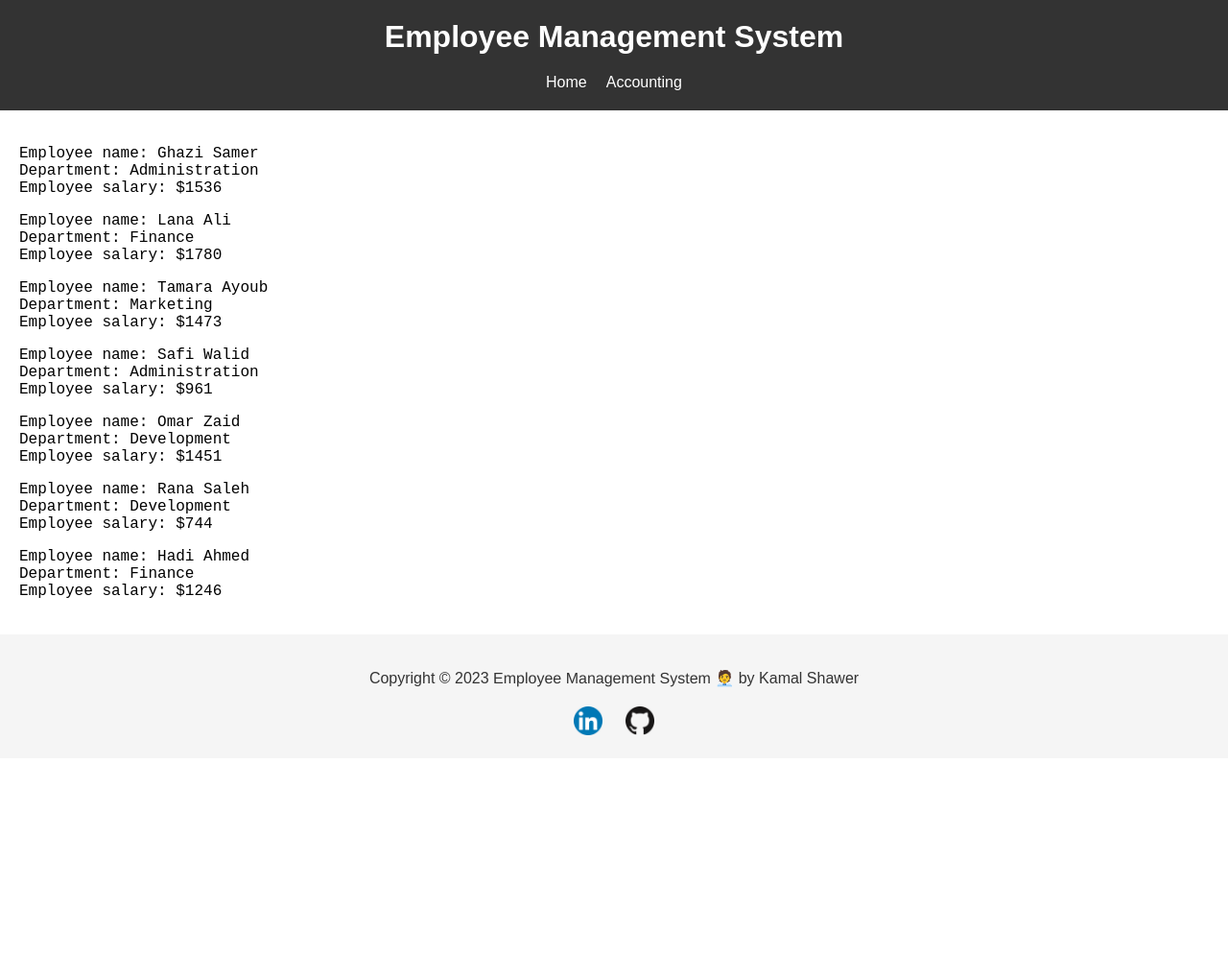
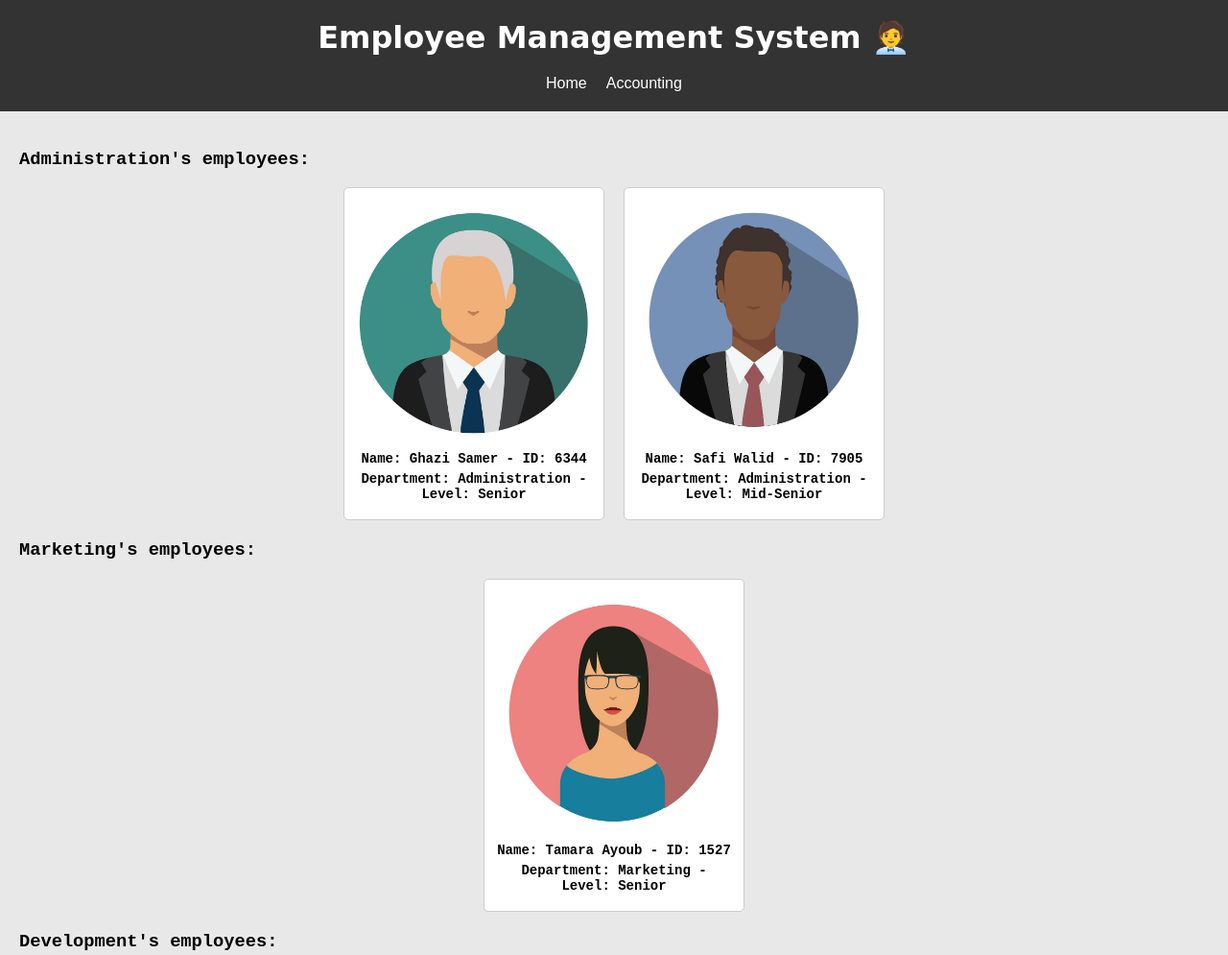
Before and after one commit to KamalSHOffical/HR-management-system, a plain HTML site: page index.html in a window 1280 px wide. Shown: the top 995 px of the page at 96% size. Before the commit the page ends 800 px from the top, so only its background shows below. Drawn offline with Linux system fonts and the light colour scheme; a web font is replaced by a local one.

Commit message:
DOM Update

```diff
--- a/index.html
+++ b/index.html
@@ -15,7 +15,7 @@
 <body>
 
   <header>
-    <h1>Employee Management System</h1>
+    <h1>Employee Management System 🧑‍💼</h1>
     <nav>
       <a href="index.html">Home</a>
       <a href="accounting.html">Accounting</a>
@@ -23,19 +23,20 @@
   </header>
 
   <main>
-    <!-- i've moved script in main so the document.write() method would render correctly-->
-    <script src="js/app.js"></script>
+    <div id="js-container">
+    </div>
   </main>
 
   <footer>
     <div class="container">
-      <p>Copyright &copy; 2023 <span class="font2">Employee Management System 🧑‍💼</span> by Kamal Shawer</p>
+      <p>Copyright &copy; 2023 <span class="font2">Employee Management System 🧑‍💼</span> by <span class="font1">Kamal Shawer</span></p>
       <div class="social-media">
         <a href="https://www.linkedin.com/in/kamal-shawer-566714210"><img src="assets/linkedin.png" alt="Linkedin"></a>
         <a href="https://github.com/KamalSHOffical"><img src="assets/github.png" alt="Github"></a>
       </div>
     </div>
   </footer>
+  <script src="js/app.js"></script>
 </body>
 
 </html>
--- a/js/app.js
+++ b/js/app.js
@@ -22,7 +22,7 @@ const levels = ["Junior", "Mid-Senior", "Senior"];
 const allEmployees = [];
 
 // employee constructor
-function Employee( fullName, department, level, imageUrl) {
+function Employee(fullName, department, level, imageUrl) {
     this.employeeId = this.uniqueId();
     this.fullName = fullName;
     this.department = department;
@@ -33,16 +33,47 @@ function Employee( fullName, department, level, imageUrl) {
     allEmployees.push(this);
 }
 
+// Use div elements in html pages that have the id "js-container"
+const container = document.getElementById('js-container');
+
 Employee.prototype.renderEmployees = function () {
-    document.write(
-        `<p class="font1">
-        Employee name: ${this.fullName}
-        <br/> Department: ${this.department}
-        <br/> Employee salary: $${this.salary}
-        </p>`
-    );
 
     //document.getElementById("employee").innerHTML = employees;
+
+    /* document.write(
+         `<p class="font1">
+         Employee name: ${this.fullName}
+         <br/> Department: ${this.department}
+         <br/> Employee salary: $${this.salary}
+         </p>`
+     );*/
+
+    // Creating div element for employee's card
+    const cardDiv = document.createElement('div');
+    cardDiv.classList.add('card');
+
+    // Adding image element to the card's div element
+    const cardImage = document.createElement('img');
+    cardImage.src = this.imageUrl;
+    cardImage.alt = `${this.fullName}`;
+    cardDiv.appendChild(cardImage);
+
+    // Text element
+    const cardText = document.createElement('div');
+    cardText.classList.add('card-text');
+
+    const nameId = document.createElement('p');
+    nameId.textContent = `Name: ${this.fullName} - ID: ${this.employeeId}`;
+    cardText.appendChild(nameId);
+
+    const depLevel = document.createElement('p');
+    depLevel.textContent = `Department: ${this.department} - Level: ${this.level}`;
+    cardText.appendChild(depLevel);
+
+    cardDiv.appendChild(cardText);
+
+    // Append the card to the container
+    container.appendChild(cardDiv);
 };
 
 
@@ -90,57 +121,85 @@ let ghazi = new Employee(
     "Ghazi Samer",
     departments[0],
     levels[2],
-    "ghazi.jpg",
+    "assets/Ghazi.jpg",
 );
 
 let lana = new Employee(
     "Lana Ali",
     departments[3],
     levels[2],
-    "lana.jpg",
+    "assets/Lana.jpg",
 );
 
 let tamara = new Employee(
     "Tamara Ayoub",
     departments[1],
     levels[2],
-    "tamara.jpg",
+    "assets/Tamara.jpg",
 );
 
 let safi = new Employee(
     "Safi Walid",
     departments[0],
     levels[1],
-    "safi.jpg",
+    "assets/Safi.jpg",
 );
 
 let omar = new Employee(
     "Omar Zaid",
     departments[2],
     levels[2],
-    "omar.jpg",
+    "assets/Omar.jpg",
 )
 
 let rana = new Employee(
     "Rana Saleh",
     departments[2],
     levels[0],
-    "rana.jpg",
+    "assets/Rana.jpg",
 )
 
 let hadi = new Employee(
     "Hadi Ahmed",
     departments[3],
     levels[1],
-    "hadi.jpg",
+    "assets/Hadi.jpg",
 )
 
-function renderMain() {
+/*function renderMain() {
     for (let i = 0; i < allEmployees.length; i++) {
         allEmployees[i].renderEmployees();
     }
 
     //document.getElementById("unique").innerHTML = `${uniqueId()}`;
+}*/
+
+function renderMain() {
+
+    // Seperating each card depending on their department
+    for (let i = 0; i < departments.length; i++) {
+        const depRow = document.createElement('div');
+        depRow.classList.add('card-row');
+        const textRow = document.createElement('div');
+        const depName = document.createElement('h3');
+        depName.textContent = `${departments[i]}'s employees: `
+        textRow.appendChild(depName);
+
+        for (let j = 0; j < allEmployees.length; j++) {
+            if (allEmployees[j].department === departments[i]) {
+                allEmployees[j].renderEmployees();
+                depRow.appendChild(container.lastElementChild);
+            }
+        }
+
+        if (depRow.childElementCount > 0) {
+            // Append the department row container to the main container
+            container.appendChild(textRow);
+            container.appendChild(depRow);
+        }
+    }
+
 }
 
+
 renderMain();
--- a/styles/styles.css
+++ b/styles/styles.css
@@ -2,6 +2,13 @@ body {
     font-family: Arial, sans-serif;
     margin: 0;
     padding: 0;
+    background-color: rgb(232, 232, 232);
+  }
+
+  h3 {
+    font-family: 'Courier New', Courier, monospace;
+    display: flex;
+    justify-content: left;
   }
 
   header {
@@ -12,6 +19,7 @@ body {
   }
 
   header h1 {
+    font-family: Sofia, cursive;
     margin: 0;
   }
 
@@ -61,8 +69,47 @@ body {
 
   .font1 {
     font-family: 'Courier New', Courier, monospace;
+    font-style: italic;
   }
 
   .font2 {
-    font-family: 'Franklin Gothic Medium', 'Arial Narrow', Arial, sans-serif
+    font-family:  Sofia, cursive;
+    font-weight: bolder;
   }
+
+  /*Employee card styles*/
+
+  .card {
+    border: 1px solid #ccc;
+    border-radius: 5px;
+    padding: 10px;
+    width: 250px;
+    height: 325px;
+    text-align: center;
+    background-color: #fff;
+  }
+
+  .card img {
+    width: 250px;
+    height: 250px;
+    border-radius: 5px;
+  }
+
+  .card-text {
+    margin-top: 10px;
+  }
+
+  .card-text p {
+    font-family: 'Courier New', Courier, monospace;
+    font-size: 14px;
+    margin: 5px 0 0 0;
+    font-weight: bold;
+  }
+
+  .card-row {
+    display: flex;
+    justify-content: center;
+    align-items: center;
+    gap: 20px;
+    margin-bottom: 20px;
+  }
```
Also changed, not shown: accounting.html (+2 -2 lines), assets/Ghazi.jpg (added), assets/Hadi.jpg (added), assets/Lana.jpg (added), assets/Omar.jpg (added), assets/Rana.jpg (added), assets/Safi.jpg (added), assets/Tamara.jpg (added), 8 other files.
